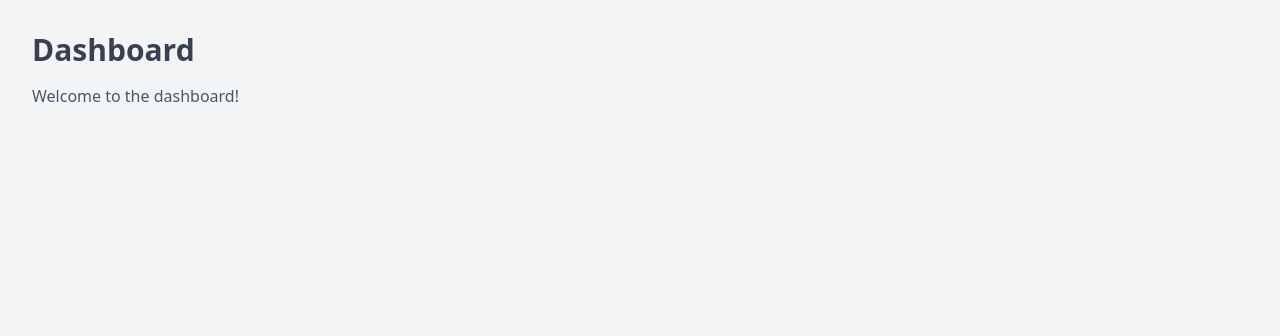
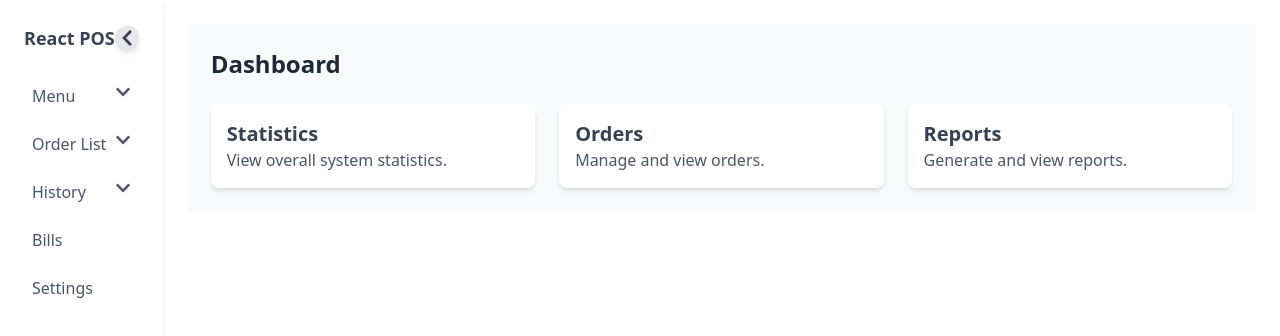
Before and after one commit to skarnov/react-pos, a React (Create React App) app: page /dashboard in a window 1280 px wide. Shown: the top 336 px of the page. Built offline with nearby package versions, Linux system fonts and the light colour scheme; no server answers; sample sign-in values are in the browser's storage.

Commit message:
Dashboard Layout

```diff
--- a/package.json
+++ b/package.json
@@ -7,6 +7,7 @@
     "cra-template": "1.2.0",
     "react": "^19.0.0",
     "react-dom": "^19.0.0",
+    "react-icons": "^5.4.0",
     "react-router-dom": "^6.28.1",
     "react-scripts": "5.0.1",
     "web-vitals": "^4.2.4"
--- a/src/App.js
+++ b/src/App.js
@@ -7,19 +7,69 @@ import ProductPage from './pages/ProductPage';
 import StockPage from './pages/StockPage';
 import SalePage from './pages/SalePage';
 import AccountingPage from './pages/AccountingPage';
+import Logout from './pages/Logout';
+import PrivateRoute from './components/PrivateRoute';
 import './index.css';
 
 function App() {
   return (
     <Router>
       <Routes>
+        {/* Public Route */}
         <Route path="/login" element={<LoginPage />} />
-        <Route path="/dashboard" element={<DashboardPage />} />
-        <Route path="/customers" element={<CustomerPage />} />
-        <Route path="/products" element={<ProductPage />} />
-        <Route path="/stocks" element={<StockPage />} />
-        <Route path="/sales" element={<SalePage />} />
-        <Route path="/accounting" element={<AccountingPage />} />
+        <Route path="/logout" element={<Logout />} />
+
+        {/* Private Routes */}
+        <Route
+          path="/dashboard"
+          element={
+            <PrivateRoute>
+              <DashboardPage />
+            </PrivateRoute>
+          }
+        />
+        <Route
+          path="/customers"
+          element={
+            <PrivateRoute>
+              <CustomerPage />
+            </PrivateRoute>
+          }
+        />
+        <Route
+          path="/products"
+          element={
+            <PrivateRoute>
+              <ProductPage />
+            </PrivateRoute>
+          }
+        />
+        <Route
+          path="/stocks"
+          element={
+            <PrivateRoute>
+              <StockPage />
+            </PrivateRoute>
+          }
+        />
+        <Route
+          path="/sales"
+          element={
+            <PrivateRoute>
+              <SalePage />
+            </PrivateRoute>
+          }
+        />
+        <Route
+          path="/accounting"
+          element={
+            <PrivateRoute>
+              <AccountingPage />
+            </PrivateRoute>
+          }
+        />
+
+        {/* Fallback Route */}
         <Route path="*" element={<Navigate to="/login" />} />
       </Routes>
     </Router>
--- a/src/api/axios.js
+++ b/src/api/axios.js
@@ -1,8 +1,14 @@
-import axios from 'axios';
+import axios from "axios";
 
 const axiosInstance = axios.create({
-    baseURL: 'http://127.0.0.1:8000/api',
-    withCredentials: true,
+  baseURL: process.env.REACT_APP_API_BASE_URL || "http://127.0.0.1:8000/api",
+  withCredentials: true,
 });
 
+export const login = async (data) => {
+  return axiosInstance.post("/login", data);
+};
+
+export const logout = () => axiosInstance.post('/logout');
+
 export default axiosInstance;
--- /dev/null
+++ b/src/components/PrivateRoute.js
@@ -0,0 +1,9 @@
+import React from 'react';
+import { Navigate } from 'react-router-dom';
+
+const PrivateRoute = ({ children }) => {
+  const authToken = localStorage.getItem('authToken');
+  return authToken ? children : <Navigate to="/login" />;
+};
+
+export default PrivateRoute;
--- a/src/pages/DashboardPage.js
+++ b/src/pages/DashboardPage.js
@@ -1,10 +1,90 @@
-import React from 'react';
+import React, { useState } from "react";
+import { FaChevronUp, FaChevronDown, FaChevronLeft, FaChevronRight } from "react-icons/fa";
+import MainContent from "../pages/MainContent";
 
 const DashboardPage = () => {
+  const [collapsed, setCollapsed] = useState(false);
+  const [openMenu, setOpenMenu] = useState(null);
+
+  const toggleMenu = (menuName) => {
+    setOpenMenu((prev) => (prev === menuName ? null : menuName));
+  };
+
   return (
-    <div className="min-h-screen bg-gray-100 p-8">
-      <h1 className="text-3xl font-bold text-gray-700">Dashboard</h1>
-      <p className="mt-4 text-gray-600">Welcome to the dashboard!</p>
+    <div className="flex">
+      {/* Sidebar */}
+      <aside className={`w-${collapsed ? "20" : "64"} h-screen bg-white shadow-md flex flex-col transition-width duration-300`}>
+        <div className="flex items-center justify-between p-6 text-lg font-bold text-gray-700">
+          <div>React POS</div>
+          <button className="w-6 h-6 bg-gray-200 rounded-full flex items-center justify-center shadow-md focus:outline-none" onClick={() => setCollapsed(!collapsed)}>
+            {collapsed ? <FaChevronRight /> : <FaChevronLeft />}
+          </button>
+        </div>
+
+        {!collapsed && (
+          <nav className="flex-1 px-4 space-y-2">
+            <div>
+              <button className="w-full flex justify-between py-2 px-4 rounded-lg text-gray-600 hover:bg-gray-200" onClick={() => toggleMenu("menu")}>
+                Menu
+                {openMenu === "menu" ? <FaChevronUp /> : <FaChevronDown />}
+              </button>
+              {openMenu === "menu" && (
+                <div className="pl-6 space-y-1">
+                  <a href="#" className="block py-2 text-gray-600 hover:bg-gray-200">
+                    Submenu 1
+                  </a>
+                  <a href="#" className="block py-2 text-gray-600 hover:bg-gray-200">
+                    Submenu 2
+                  </a>
+                </div>
+              )}
+            </div>
+            <div>
+              <button className="w-full flex justify-between py-2 px-4 rounded-lg text-gray-600 hover:bg-gray-200" onClick={() => toggleMenu("orderList")}>
+                Order List
+                {openMenu === "orderList" ? <FaChevronUp /> : <FaChevronDown />}
+              </button>
+              {openMenu === "orderList" && (
+                <div className="pl-6 space-y-1">
+                  <a href="#" className="block py-2 text-gray-600 hover:bg-gray-200">
+                    Submenu 1
+                  </a>
+                  <a href="#" className="block py-2 text-gray-600 hover:bg-gray-200">
+                    Submenu 2
+                  </a>
+                </div>
+              )}
+            </div>
+            <div>
+              <button className="w-full flex justify-between py-2 px-4 rounded-lg text-gray-600 hover:bg-gray-200" onClick={() => toggleMenu("history")}>
+                History
+                {openMenu === "history" ? <FaChevronUp /> : <FaChevronDown />}
+              </button>
+              {openMenu === "history" && (
+                <div className="pl-6 space-y-1">
+                  <a href="#" className="block py-2 text-gray-600 hover:bg-gray-200">
+                    Submenu 1
+                  </a>
+                  <a href="#" className="block py-2 text-gray-600 hover:bg-gray-200">
+                    Submenu 2
+                  </a>
+                </div>
+              )}
+            </div>
+            <a href="#" className="block py-2 px-4 rounded-lg text-gray-600 hover:bg-gray-200">
+              Bills
+            </a>
+            <a href="#" className="block py-2 px-4 rounded-lg text-gray-600 hover:bg-gray-200">
+              Settings
+            </a>
+          </nav>
+        )}
+      </aside>
+      {/* Main Content Area */}
+      <div className="flex-1 p-6">
+        {/* Main Content Section */}
+        <MainContent />
+      </div>
     </div>
   );
 };
--- a/src/pages/LoginPage.js
+++ b/src/pages/LoginPage.js
@@ -1,26 +1,60 @@
-import React from 'react';
+import React, { useState } from 'react';
+import { useNavigate } from 'react-router-dom';
+import { login } from '../api/axios';
 
 const LoginPage = () => {
+  const [email, setEmail] = useState('');
+  const [password, setPassword] = useState('');
+  const [error, setError] = useState('');
+  const navigate = useNavigate();
+
+  // Check if user is already logged in
+  React.useEffect(() => {
+    const authToken = localStorage.getItem('authToken');
+    if (authToken) {
+      navigate('/dashboard'); // Redirect to dashboard if logged in
+    }
+  }, [navigate]);
+
+  const handleLogin = async (e) => {
+    e.preventDefault();
+    setError('');
+
+    try {
+      const response = await login({ email, password });
+      localStorage.setItem('authToken', response.data.token); // Save token in localStorage
+      navigate('/dashboard'); // Redirect to dashboard after successful login
+    } catch (err) {
+      setError('Invalid credentials. Please try again.');
+    }
+  };
+
   return (
     <div className="min-h-screen flex items-center justify-center bg-gray-100">
-      <div className="w-full max-w-md bg-white p-8 rounded-lg shadow-lg">
-        <h2 className="text-2xl font-bold mb-6 text-gray-700 text-center">Login</h2>
-        <form>
-          <div className="mb-4">
+      <div className="w-full max-w-md bg-white p-6 rounded-lg shadow-md">
+        <h2 className="text-2xl font-bold mb-4 text-gray-700 text-center">Login</h2>
+        {error && <p className="text-red-500 text-center mb-4">{error}</p>}
+        <form onSubmit={handleLogin}>
           <input
             type="email"
             placeholder="Email"
-              className="w-full p-3 border border-gray-300 rounded-lg focus:outline-none focus:ring-2 focus:ring-blue-500 focus:border-transparent"
+            value={email}
+            onChange={(e) => setEmail(e.target.value)}
+            className="w-full p-3 border border-gray-300 rounded-lg mb-4"
+            required
           />
-          </div>
-          <div className="mb-6">
           <input
             type="password"
             placeholder="Password"
-              className="w-full p-3 border border-gray-300 rounded-lg focus:outline-none focus:ring-2 focus:ring-blue-500 focus:border-transparent"
+            value={password}
+            onChange={(e) => setPassword(e.target.value)}
+            className="w-full p-3 border border-gray-300 rounded-lg mb-4"
+            required
           />
-          </div>
-          <button className="w-full bg-blue-500 text-white py-3 rounded-lg hover:bg-blue-600 transition duration-200">
+          <button
+            type="submit"
+            className="w-full bg-blue-500 text-white py-2 rounded-lg hover:bg-blue-600"
+          >
             Login
           </button>
         </form>
--- /dev/null
+++ b/src/pages/Logout.js
@@ -0,0 +1,26 @@
+import React from 'react';
+import { useNavigate } from 'react-router-dom';
+import { logout } from '../api/axios';
+
+const Logout = () => {
+  const navigate = useNavigate();
+
+  const handleLogout = async () => {
+    try {
+      await logout();
+    } catch (error) {
+      console.error('Error during logout:', error);
+    } finally {
+      localStorage.removeItem('authToken');
+      navigate('/login');
+    }
+  };
+
+  React.useEffect(() => {
+    handleLogout();
+  }, []);
+
+  return <p>Logging out...</p>;
+};
+
+export default Logout;
--- /dev/null
+++ b/src/pages/MainContent.js
@@ -0,0 +1,29 @@
+import React from "react";
+
+const MainContent = () => {
+  return (
+    <main className="flex-1 bg-gray-50 p-6">
+      <header className="flex justify-between items-center mb-6">
+        <h1 className="text-2xl font-semibold text-gray-800">Dashboard</h1>
+      </header>
+
+      {/* Content goes here */}
+      <section className="grid grid-cols-1 md:grid-cols-2 lg:grid-cols-3 gap-6">
+        <div className="bg-white p-4 rounded-lg shadow-md">
+          <h2 className="text-xl font-semibold text-gray-700">Statistics</h2>
+          <p className="text-gray-600">View overall system statistics.</p>
+        </div>
+        <div className="bg-white p-4 rounded-lg shadow-md">
+          <h2 className="text-xl font-semibold text-gray-700">Orders</h2>
+          <p className="text-gray-600">Manage and view orders.</p>
+        </div>
+        <div className="bg-white p-4 rounded-lg shadow-md">
+          <h2 className="text-xl font-semibold text-gray-700">Reports</h2>
+          <p className="text-gray-600">Generate and view reports.</p>
+        </div>
+      </section>
+    </main>
+  );
+};
+
+export default MainContent;
```
Also changed, not shown: 1 other file (tests, documents, lock files or other folders). Lines whose indentation alone changed are shown as unchanged.
